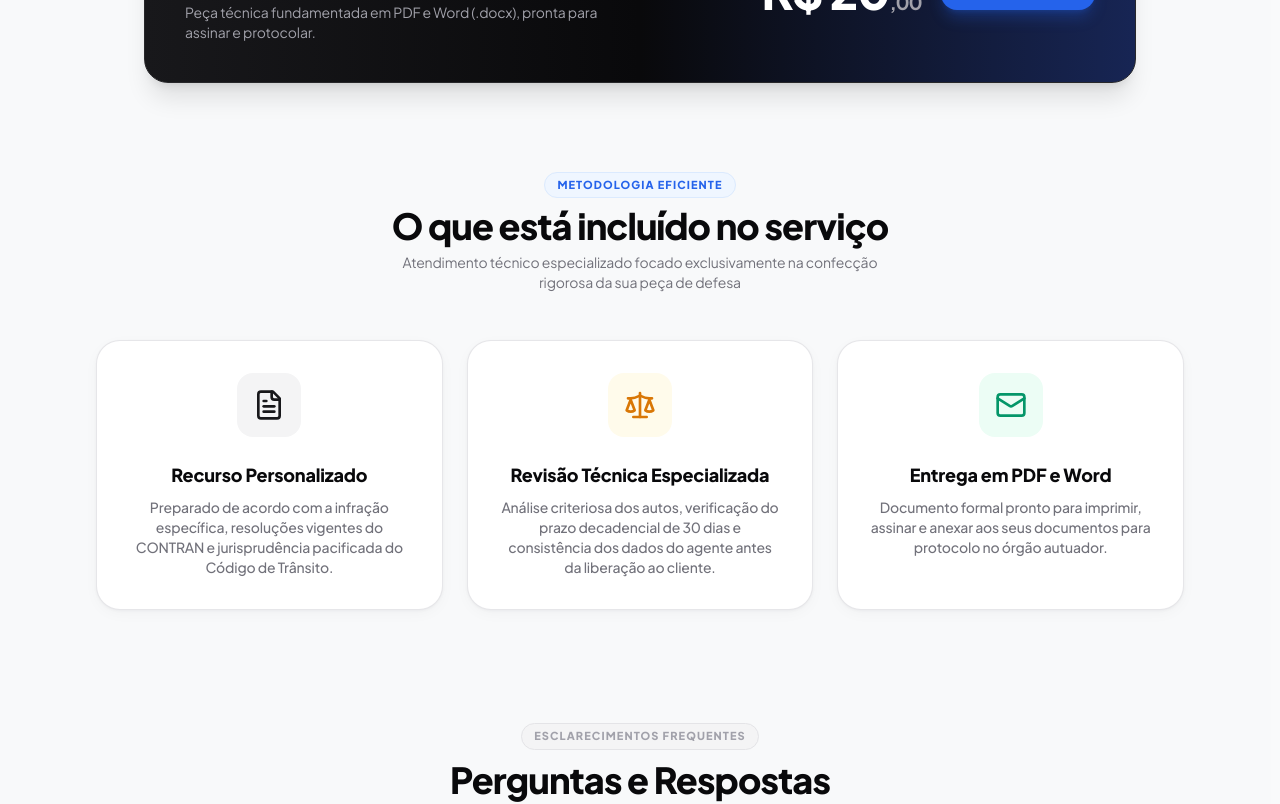
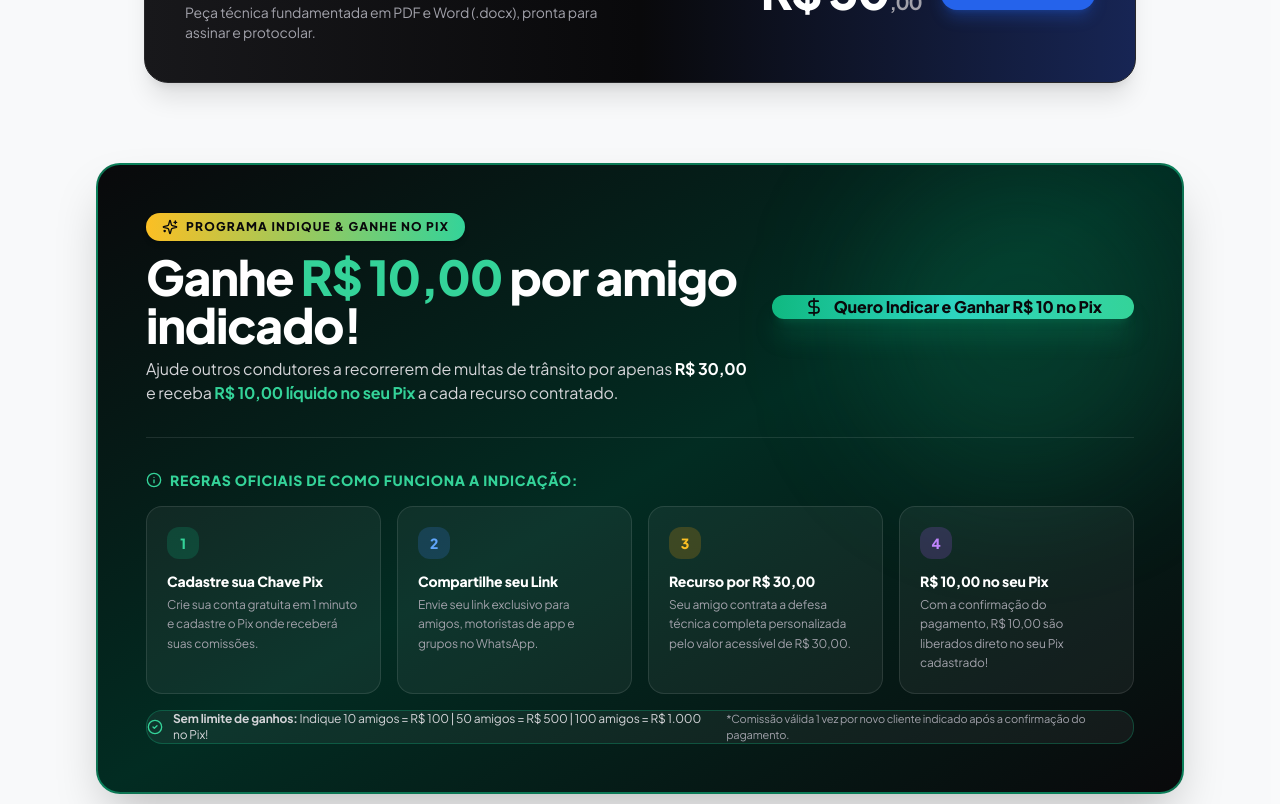
Before and after one commit to mllogic25-del/recurso-transito, a Next.js app: page / in a window 1280 px wide. Shown: the part 1020-1824 px from the top of the page. Built offline with nearby package versions, Linux system fonts and the light colour scheme; no server answers.

Commit message:
feat: atualiza preco para R$ 30,00, botao chamativo indique e ganhe e regras oficiais

```diff
--- a/src/app/admin/dashboard/page.tsx
+++ b/src/app/admin/dashboard/page.tsx
@@ -111,7 +111,7 @@ export default function AdminDashboard() {
   }).length;
   const totalPaidRevenue = appeals
     .filter((a) => a.paymentStatus === "PAID")
-    .reduce((acc, a) => acc + (a.paymentAmount || 20.0), 0);
+    .reduce((acc, a) => acc + (a.paymentAmount || 30.0), 0);
 
   return (
     <div className="min-h-screen flex flex-col bg-slate-100/70">
--- a/src/app/afiliados/dashboard/page.tsx
+++ b/src/app/afiliados/dashboard/page.tsx
@@ -75,7 +75,7 @@ export default function AfiliadoDashboardPage() {
   const whatsappNumber = process.env.NEXT_PUBLIC_WHATSAPP_NUMBER || "5579998340176";
 
   const handleShareWhatsAppSite = () => {
-    const text = `Olá! Se você recebeu alguma multa de trânsito ou precisa de recurso para Defesa Prévia ou JARI, use esse link com desconto para gerar sua defesa personalizada em PDF e Word por apenas R$ 20,00:\n\n${referralLink}`;
+    const text = `Olá! Se você recebeu alguma multa de trânsito ou precisa de recurso para Defesa Prévia ou JARI, use esse link com desconto para gerar sua defesa personalizada em PDF e Word por apenas R$ 30,00:\n\n${referralLink}`;
     window.open(`https://api.whatsapp.com/send?text=${encodeURIComponent(text)}`, "_blank");
   };
 
--- a/src/app/cadastro/page.tsx
+++ b/src/app/cadastro/page.tsx
@@ -105,7 +105,7 @@ function CadastroForm() {
                   <div className="w-5 h-5 rounded-full bg-emerald-500/20 text-emerald-400 flex items-center justify-center flex-shrink-0">
                     <Check className="w-3 h-3" />
                   </div>
-                  <span>Investimento fixo de R$ 20,00 por recurso</span>
+                  <span>Investimento fixo de R$ 30,00 por recurso</span>
                 </div>
                 <div className="flex items-center gap-2.5">
                   <div className="w-5 h-5 rounded-full bg-emerald-500/20 text-emerald-400 flex items-center justify-center flex-shrink-0">
--- a/src/app/cliente/dashboard/page.tsx
+++ b/src/app/cliente/dashboard/page.tsx
@@ -224,7 +224,7 @@ function DashboardContent() {
                         </span>
                       ) : (
                         <span className="inline-flex items-center gap-1 px-3 py-0.5 rounded-full text-xs font-black bg-amber-50 text-amber-800 border border-amber-200">
-                          <CreditCard className="w-3.5 h-3.5" /> Aguardando Pix (R$ {(item.paymentAmount || 20.0).toFixed(2)})
+                          <CreditCard className="w-3.5 h-3.5" /> Aguardando Pix (R$ {(item.paymentAmount || 30.0).toFixed(2)})
                         </span>
                       )}
                     </div>
--- a/src/app/cliente/recursos/[id]/page.tsx
+++ b/src/app/cliente/recursos/[id]/page.tsx
@@ -87,7 +87,7 @@ export default function VisualizarRecursoPage() {
   }, [params.id]);
 
   const pixKey = "pix@autorecurso.com.br";
-  const pixCopiaCola = `00020126580014BR.GOV.BCB.PIX0114pix@autorecurso.com.br5204000053039865405${(appeal?.paymentAmount || 20.0).toFixed(2)}5802BR5915AUTORECURSO LTDA6009SAO PAULO62070503***6304ABCD`;
+  const pixCopiaCola = `00020126580014BR.GOV.BCB.PIX0114pix@autorecurso.com.br5204000053039865405${(appeal?.paymentAmount || 30.0).toFixed(2)}5802BR5915AUTORECURSO LTDA6009SAO PAULO62070503***6304ABCD`;
 
   const copyPix = () => {
     navigator.clipboard.writeText(pixCopiaCola);
@@ -343,7 +343,7 @@ export default function VisualizarRecursoPage() {
                     rel="noopener noreferrer"
                     className="w-full mb-3 inline-flex items-center justify-center gap-1.5 py-3 px-4 bg-blue-600 hover:bg-blue-500 text-white text-xs font-bold rounded-xl shadow-md transition"
                   >
-                    Pagar na Kiwify (R$ 20,00)
+                    Pagar na Kiwify (R$ 30,00)
                   </a>
                 </div>
                 <button
--- a/src/app/page.tsx
+++ b/src/app/page.tsx
@@ -23,6 +23,7 @@ import {
   Phone,
   Sparkles,
   ArrowLeft,
+  DollarSign,
 } from "lucide-react";
 
 // Lista de infrações comuns para o assistente de convencimento
@@ -496,7 +497,7 @@ export default function HomePage() {
                     <div className="flex items-center gap-2 text-slate-800 font-medium">
                       <Check className="w-3.5 h-3.5 text-emerald-600 flex-shrink-0" />
                       <span>
-                        <strong>Valor único de apenas R$ 20,00:</strong> Peça completa fundamentada em PDF e Word.
+                        <strong>Valor único de apenas R$ 30,00:</strong> Peça completa fundamentada em PDF e Word.
                       </span>
                     </div>
                   </div>
@@ -719,7 +720,7 @@ export default function HomePage() {
             <div className="text-right">
               <span className="text-xs font-bold text-zinc-400 block">Investimento único de</span>
               <span className="text-4xl sm:text-5xl font-black text-white tracking-tight">
-                R$ 20<span className="text-xl text-zinc-400 font-bold">,00</span>
+                R$ 30<span className="text-xl text-zinc-400 font-bold">,00</span>
               </span>
             </div>
             <button
@@ -732,6 +733,104 @@ export default function HomePage() {
             >
               Começar Agora
             </button>
+          </div>
+        </div>
+      </section>
+
+      {/* SEÇÃO CHAMATIVA INDIQUE E GANHE COM REGRAS CLARAS */}
+      <section id="indique-ganhe" className="py-10 px-4 sm:px-6 lg:px-8 max-w-6xl mx-auto w-full">
+        <div className="bg-gradient-to-br from-zinc-950 via-emerald-950 to-zinc-950 rounded-3xl p-8 sm:p-12 border-2 border-emerald-500/60 shadow-2xl relative overflow-hidden text-white">
+          <div className="absolute top-0 right-0 w-80 h-80 bg-emerald-500/15 rounded-full blur-3xl pointer-events-none" />
+
+          <div className="relative z-10">
+            {/* Topo Chamativo */}
+            <div className="flex flex-col md:flex-row md:items-center justify-between gap-6 pb-8 border-b border-white/10">
+              <div>
+                <span className="inline-flex items-center gap-2 bg-gradient-to-r from-amber-400 to-emerald-400 text-zinc-950 text-xs font-black uppercase tracking-widest px-4 py-1.5 rounded-full shadow-md mb-3">
+                  <Sparkles className="w-4 h-4 text-zinc-950" />
+                  Programa Indique & Ganhe no Pix
+                </span>
+                <h2 className="text-3xl sm:text-4xl lg:text-5xl font-black text-white tracking-tight leading-tight">
+                  Ganhe <span className="text-emerald-400">R$ 10,00</span> por amigo indicado!
+                </h2>
+                <p className="text-zinc-300 text-sm sm:text-base mt-2 max-w-2xl leading-relaxed">
+                  Ajude outros condutores a recorrerem de multas de trânsito por apenas <strong className="text-white">R$ 30,00</strong> e receba <strong className="text-emerald-400">R$ 10,00 líquido no seu Pix</strong> a cada recurso contratado.
+                </p>
+              </div>
+
+              <div className="flex-shrink-0">
+                <Link
+                  href="/afiliados"
+                  className="inline-flex items-center gap-2.5 bg-gradient-to-r from-emerald-500 via-teal-400 to-emerald-400 hover:from-emerald-400 hover:to-teal-300 text-zinc-950 font-black text-base px-8 py-4.5 rounded-2xl shadow-xl shadow-emerald-500/25 transition-all transform hover:scale-105 cursor-pointer whitespace-nowrap"
+                >
+                  <DollarSign className="w-5 h-5 text-zinc-950" />
+                  Quero Indicar e Ganhar R$ 10 no Pix
+                </Link>
+              </div>
+            </div>
+
+            {/* Regras Claras e Transparentes da Promoção */}
+            <div className="mt-8 space-y-4">
+              <div className="flex items-center gap-2 text-emerald-400 font-black text-sm uppercase tracking-wider">
+                <Info className="w-4 h-4" />
+                <span>Regras Oficiais de Como Funciona a Indicação:</span>
+              </div>
+
+              <div className="grid grid-cols-1 sm:grid-cols-2 md:grid-cols-4 gap-4">
+                <div className="bg-white/5 border border-white/10 rounded-2xl p-5 backdrop-blur-xs">
+                  <span className="w-8 h-8 rounded-xl bg-emerald-500/20 text-emerald-400 font-black text-sm flex items-center justify-center mb-3">
+                    1
+                  </span>
+                  <h4 className="font-black text-white text-sm mb-1">Cadastre sua Chave Pix</h4>
+                  <p className="text-xs text-zinc-400 leading-relaxed">
+                    Crie sua conta gratuita em 1 minuto e cadastre o Pix onde receberá suas comissões.
+                  </p>
+                </div>
+
+                <div className="bg-white/5 border border-white/10 rounded-2xl p-5 backdrop-blur-xs">
+                  <span className="w-8 h-8 rounded-xl bg-blue-500/20 text-blue-400 font-black text-sm flex items-center justify-center mb-3">
+                    2
+                  </span>
+                  <h4 className="font-black text-white text-sm mb-1">Compartilhe seu Link</h4>
+                  <p className="text-xs text-zinc-400 leading-relaxed">
+                    Envie seu link exclusivo para amigos, motoristas de app e grupos no WhatsApp.
+                  </p>
+                </div>
+
+                <div className="bg-white/5 border border-white/10 rounded-2xl p-5 backdrop-blur-xs">
+                  <span className="w-8 h-8 rounded-xl bg-amber-500/20 text-amber-400 font-black text-sm flex items-center justify-center mb-3">
+                    3
+                  </span>
+                  <h4 className="font-black text-white text-sm mb-1">Recurso por R$ 30,00</h4>
+                  <p className="text-xs text-zinc-400 leading-relaxed">
+                    Seu amigo contrata a defesa técnica completa personalizada pelo valor acessível de R$ 30,00.
+                  </p>
+                </div>
+
+                <div className="bg-white/5 border border-white/10 rounded-2xl p-5 backdrop-blur-xs">
+                  <span className="w-8 h-8 rounded-xl bg-purple-500/20 text-purple-400 font-black text-sm flex items-center justify-center mb-3">
+                    4
+                  </span>
+                  <h4 className="font-black text-white text-sm mb-1">R$ 10,00 no seu Pix</h4>
+                  <p className="text-xs text-zinc-400 leading-relaxed">
+                    Com a confirmação do pagamento, R$ 10,00 são liberados direto no seu Pix cadastrado!
+                  </p>
+                </div>
+              </div>
+
+              {/* Detalhes de conformidade e sem limite */}
+              <div className="p-4.5 rounded-2xl bg-white/5 border border-emerald-500/30 flex flex-col sm:flex-row sm:items-center justify-between gap-3 text-xs text-zinc-300">
+                <div className="flex items-center gap-2.5">
+                  <CheckCircle2 className="w-4 h-4 text-emerald-400 flex-shrink-0" />
+                  <span>
+                    <strong>Sem limite de ganhos:</strong> Indique 10 amigos = R$ 100 | 50 amigos = R$ 500 | 100 amigos = R$ 1.000 no Pix!
+                  </span>
+                </div>
+                <span className="text-[11px] text-zinc-400">
+                  *Comissão válida 1 vez por novo cliente indicado após a confirmação do pagamento.
+                </span>
+              </div>
+            </div>
           </div>
         </div>
       </section>
@@ -819,7 +918,7 @@ export default function HomePage() {
             },
             {
               q: "Como recebo o recurso após o pagamento?",
-              a: "Após a confirmação do pagamento de R$ 20,00, nossa equipe técnica elabora e revisa sua peça. Assim que liberada, o documento completo em PDF e Word (.docx) fica disponível imediatamente para download no seu painel.",
+              a: "Após a confirmação do pagamento de R$ 30,00, nossa equipe técnica elabora e revisa sua peça. Assim que liberada, o documento completo em PDF e Word (.docx) fica disponível imediatamente para download no seu painel.",
             },
           ].map((item, idx) => (
             <div
--- a/src/bot/ai-service.ts
+++ b/src/bot/ai-service.ts
@@ -51,7 +51,7 @@ COMO CONDUZIR A CONVERSA NO WHATSAPP:
      * Responda diretamente e com empatia ao que ele falou no áudio.
      * Se ele enviou áudio junto com fotos de documentos, cruze as informações do áudio com o que está visível nos documentos!
 13. Valores e Pagamento:
-   - Explique que a confecção da defesa técnica completa e personalizada custa apenas R$ 20,00 e fica pronta rapidamente.
+   - Explique que a confecção da defesa técnica completa e personalizada custa apenas R$ 30,00 e fica pronta rapidamente.
    - Forneça o link seguro oficial da Kiwify para pagamento via Pix ou Cartão: https://pay.kiwify.com.br/AOM7Bs9
    - Peça para avisar assim que concluir para darmos prioridade máxima na elaboração.
 14. Transbordo Humano:
@@ -61,6 +61,8 @@ COMO CONDUZIR A CONVERSA NO WHATSAPP:
    - Se a mensagem inicial contiver "[Indicação: CODIGO]", reconheça com entusiasmo: "Show de bola! Vi que você veio indicado pelo nosso parceiro [CODIGO]. Vamos cuidar do seu recurso com prioridade máxima!".
    - Se for um primeiro contato comum e o cliente ainda não informou código: após cumprimentar e antes de fechar o pedido, pergunte com naturalidade: "Ah, uma perguntinha rápida: você foi indicado por algum amigo ou possui algum código de indicação de parceiro nosso? Se tiver, pode me mandar aqui para eu registrar no seu cadastro!".
    - Se o cliente disser o código (ex: "fui indicado pelo código IND-1234") ou o nome de quem indicou: responda com gentileza confirmando o registro: "Perfeito! Já registrei aqui a indicação com sucesso."
+   - Se o cliente perguntar como funciona o "Indique e Ganhe" ou como ganhar dinheiro:
+     * Explique de forma simples e animada: "É muito fácil! No nosso programa Indique & Ganhe, você recebe R$ 10,00 direto no seu Pix para cada pessoa que você indicar e fechar o recurso de R$ 30,00 com a gente. Não há limites de indicações: indicou 10 amigos, são R$ 100,00 na sua conta! Para pegar seu link e cadastrar seu Pix, basta acessar nosso site no menu 'Indique & Ganhe'!"
 `;
 
 interface ChatMessage {
--- a/src/components/Navbar.tsx
+++ b/src/components/Navbar.tsx
@@ -101,6 +101,15 @@ export default function Navbar() {
 
           {/* Área de Autenticação / Painel */}
           <div className="hidden md:flex items-center gap-3">
+            {/* Botão Chamativo Indique e Ganhe para Todos */}
+            <Link
+              href="/afiliados"
+              className="text-xs font-black text-white bg-gradient-to-r from-emerald-600 via-teal-600 to-emerald-700 hover:from-emerald-500 hover:to-emerald-600 px-4 py-2.5 rounded-xl shadow-md shadow-emerald-600/25 border border-emerald-400/40 flex items-center gap-1.5 transition-all transform hover:scale-105 cursor-pointer"
+            >
+              <Sparkles className="w-4 h-4 text-amber-300 animate-spin" />
+              <span>💰 Indique & Ganhe R$ 10</span>
+            </Link>
+
             {user ? (
               <div className="flex items-center gap-3">
                 {isAdmin ? (
@@ -109,7 +118,7 @@ export default function Navbar() {
                       href="/admin/comissoes"
                       className="text-xs font-extrabold bg-amber-50 text-amber-900 border border-amber-200/80 px-3.5 py-2.5 rounded-xl hover:bg-amber-100 transition shadow-2xs"
                     >
-                      💰 Comissões Pix
+                      Comissões Pix
                     </Link>
                     <Link
                       href="/admin/whatsapp"
@@ -127,13 +136,6 @@ export default function Navbar() {
                   </>
                 ) : (
                   <>
-                    <Link
-                      href="/afiliados"
-                      className="text-xs font-black text-emerald-700 bg-emerald-50/80 hover:bg-emerald-100 border border-emerald-200/80 px-3.5 py-2.5 rounded-xl transition shadow-2xs flex items-center gap-1.5"
-                    >
-                      <Sparkles className="w-3.5 h-3.5 text-emerald-600" />
-                      Ganhe R$ 10 no Pix
-                    </Link>
                     <Link
                       href="/cliente/dashboard"
                       className={`text-xs font-black px-4 py-2.5 rounded-xl transition flex items-center gap-2 ${
```
Also changed, not shown: 2 other files (tests, documents, lock files or other folders).
